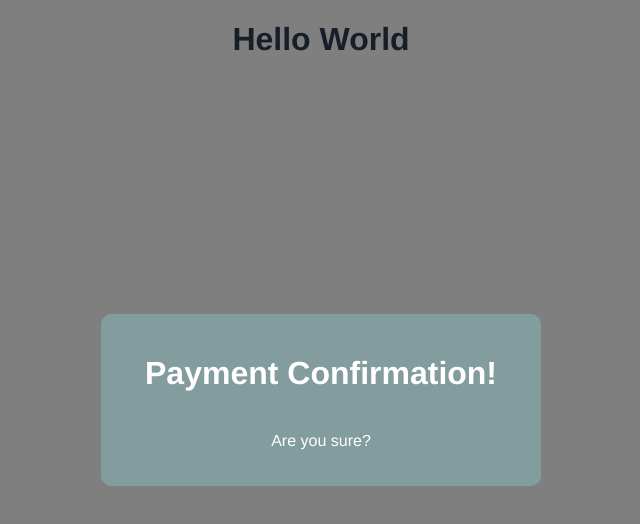
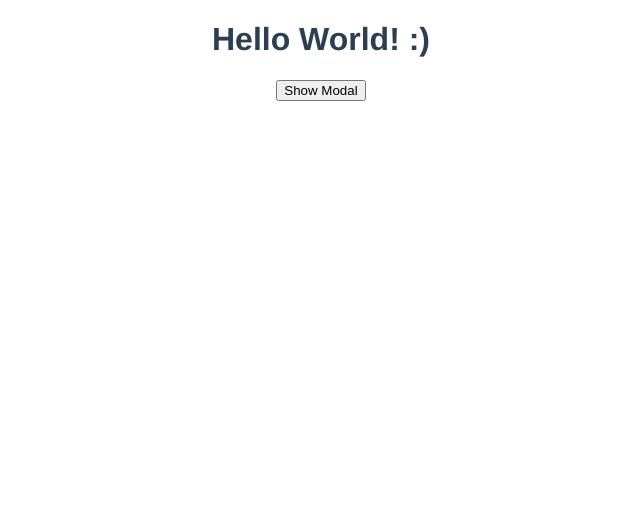
Before and after one commit to badawi1713/learn-vue, a Vue app in the folder 02-vue-cli/: page / in a window 1280 px wide. Shown: the top 524 px of the page, without its empty margins (319-959 px from the left). Built offline with nearby package versions, Linux system fonts and the light colour scheme.

Commit message:
feat: add custom emit events

```diff
--- a/02-vue-cli/src/App.vue
+++ b/02-vue-cli/src/App.vue
@@ -1,7 +1,10 @@
 <template>
   <div>
-    <Modal :title="title" content="Are you sure?" :theme="theme" />
-    <h1>Hello World</h1>
+    <div v-show="showModal">
+      <Modal :title="title" content="Are you sure?" :theme="theme" @close="showModalHandler" />
+    </div>
+    <h1>Hello World! :)</h1>
+    <button @click="showModalHandler">Show Modal</button>
   </div>
 </template>
 
@@ -16,10 +19,14 @@ export default {
   data() {
     return {
       title: "Payment Confirmation!",
-      theme: "sale"
+      theme: "sale",
+      showModal: false,
     };
   },
   methods: {
+    showModalHandler() {
+      this.showModal = !this.showModal;
+    },
     clickHandler() {
       // console.log(this.$refs.name.value)
       // alert(this.$refs.name.value)
--- a/02-vue-cli/src/components/Modal.vue
+++ b/02-vue-cli/src/components/Modal.vue
@@ -1,5 +1,5 @@
 <template>
-  <div class="backdrop">
+  <div class="backdrop" @click="closeModalHandler">
     <div :class="{sale: theme === 'sale'}" class="modal">
       <h1>{{title}}</h1>
       <p>{{content}}</p>
@@ -14,7 +14,12 @@ export default {
       title: String,
       content: String,
       theme: String
-  }
+  },
+  methods: {
+      closeModalHandler(){
+          this.$emit('close')
+      }
+  },
 };
 </script>
 
```
Also changed, not shown: 1 other file (tests, documents, lock files or other folders).
